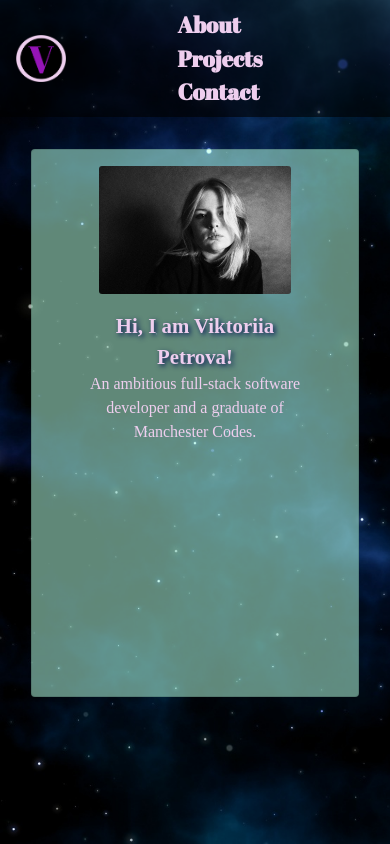
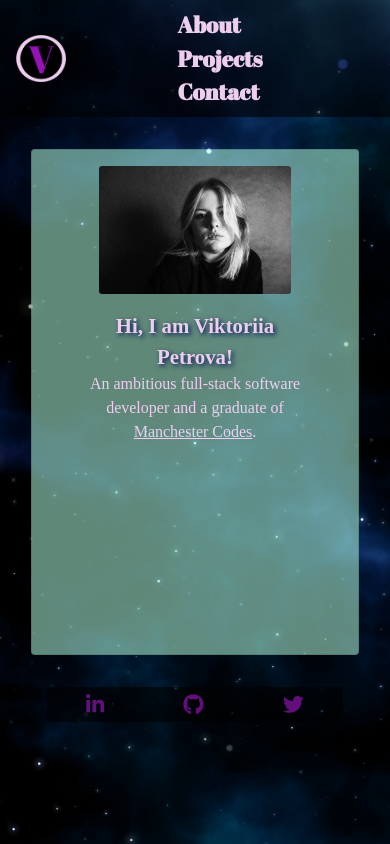
Before and after one commit to etrovavica1221/vik-petrova-portfolio, a React (Create React App) app: page / in a window 390 px wide. Built offline with nearby package versions, Linux system fonts and the light colour scheme; a web font is replaced by a local one.

Commit message:
Add social medias icons

```diff
--- a/package.json
+++ b/package.json
@@ -3,6 +3,10 @@
   "version": "0.1.0",
   "private": true,
   "dependencies": {
+    "@fortawesome/fontawesome-svg-core": "^1.2.32",
+    "@fortawesome/free-brands-svg-icons": "^5.15.1",
+    "@fortawesome/free-solid-svg-icons": "^5.15.1",
+    "@fortawesome/react-fontawesome": "^0.1.12",
     "@testing-library/jest-dom": "^4.2.4",
     "@testing-library/react": "^9.5.0",
     "@testing-library/user-event": "^7.2.1",
--- a/src/App.js
+++ b/src/App.js
@@ -4,17 +4,19 @@ import './styles/App.css';
 import NavBar from './Navbar.js';
 import Home from './Home.js';
 import Project from './Project.js';
+import Social from './Social.js';
 
 function App() {
   return (
     <BrowserRouter>
       <div className="App">
         <NavBar />
+        <Social />
           <Switch>
             <Route exact path="/" render={() => <Home />} />
             <Route exact path="/projects" render={() => <Project />} />
             <Route exact path="/contact"/>
-        </Switch>
+          </Switch>
       </div>
     </BrowserRouter>
   );
--- a/src/Home.js
+++ b/src/Home.js
@@ -1,11 +1,13 @@
 import React from 'react';
 import { Card, CardImg, CardTitle, CardText} from 'reactstrap';
+import SocialMobile from './SocialMobile.js';
 import './styles/Home.css';
 
 function Home() {
   const avatar = require('./styles/avatar.jpg');
 
     return (
+      <div>
         <Card id="aboutMe-container">
           <CardImg id="profile-wrap" src={avatar} alt="profile">
           </CardImg>
@@ -21,6 +23,8 @@ function Home() {
             </CardText>
           </div>
         </Card>
+        <SocialMobile />
+      </div>
     );
 }
 
--- /dev/null
+++ b/src/Social.js
@@ -0,0 +1,34 @@
+import React from 'react';
+import { FontAwesomeIcon } from '@fortawesome/react-fontawesome';
+import { faGithub, faLinkedinIn, faTwitter } from "@fortawesome/free-brands-svg-icons";
+import './styles/Social.css';
+
+function Social() {
+    return (
+        <div id="social-container">
+            <a
+                href="https://www.linkedin.com/in/viktoriia-petrova-76865617b/"
+                target="_blank"
+                rel="noopener noreferrer"
+                className="contact-details">
+                <FontAwesomeIcon className="spin" icon={ faLinkedinIn } />
+            </a>
+            <a
+                href="https://github.com/etrovavica1221"
+                target="_blank"
+                rel="noopener noreferrer"
+                className="contact-details">
+                <FontAwesomeIcon className="spin" icon={ faGithub } />
+            </a>
+            <a
+                href="https://twitter.com/ViPavaleni"
+                target="_blank"
+                rel="noopener noreferrer"
+                className="contact-details">
+                <FontAwesomeIcon className="spin" icon={ faTwitter } />
+            </a>
+        </div>
+    );
+}
+
+export default Social;
--- /dev/null
+++ b/src/SocialMobile.js
@@ -0,0 +1,40 @@
+import React from 'react';
+import { FontAwesomeIcon } from '@fortawesome/react-fontawesome';
+import { faGithub, faLinkedinIn, faTwitter } from "@fortawesome/free-brands-svg-icons";
+import './styles/SocialMobile.css';
+
+function SocialMobile() {
+    return (
+        <div id="socialMobile-container">
+            <a
+                href="https://www.linkedin.com/in/viktoriia-petrova-76865617b/"
+                target="_blank"
+                rel="noopener noreferrer"
+                className="contact-details"
+                id="contact-details-mobile"
+            >
+                <FontAwesomeIcon className="spin" icon={ faLinkedinIn } />
+            </a>
+            <a
+                href="https://github.com/etrovavica1221"
+                target="_blank"
+                rel="noopener noreferrer"
+                className="contact-details"
+                id="contact-details-mobile"
+            >
+                <FontAwesomeIcon className="spin" icon={ faGithub } />
+            </a>
+            <a
+                href="https://twitter.com/ViPavaleni"
+                target="_blank"
+                rel="noopener noreferrer"
+                className="contact-details"
+                id="contact-details-mobile"
+            >
+                <FontAwesomeIcon className="spin" icon={ faTwitter } />
+            </a>
+        </div>
+    );
+}
+
+export default SocialMobile;
--- a/src/styles/Home.css
+++ b/src/styles/Home.css
@@ -8,7 +8,7 @@
   width: 76%;
   height: 65vh;
   background-color: #b5ffe188;
-  margin: 7em auto;
+  margin: 7em auto 0 auto;
 }
 
 #profile-wrap {
@@ -28,6 +28,7 @@
 
 #my-info a {
   color: #eeceee;
+  text-decoration: underline;
 }
 
 #greeting {
@@ -136,7 +137,7 @@
 @media only screen and (max-width: 991px) {
   #aboutMe-container {
     flex-direction: column;
-    height: 65vh;
+    height: 60vh;
   }
 
   #my-info {
--- a/src/styles/Navbar.css
+++ b/src/styles/Navbar.css
@@ -19,7 +19,8 @@
 }
 
 .nav-item:hover {
-    color: #eeceee;
+    color: #9614b7a9;
+    transition: color 0.6s;
 }
 
 a:hover {
--- /dev/null
+++ b/src/styles/Social.css
@@ -0,0 +1,56 @@
+#social-container {
+    display: flex;
+    flex-direction: column;
+    padding: 0;
+    width: 7%;
+    height: 65vh;
+    background-color: rgba(0, 0, 0, 0.61);
+    float: right;
+    margin: 7em 0 auto 0;
+    color: white;
+}
+
+.contact-details {
+    font-size: 3em;
+    margin: auto;
+    border-radius: 50%;
+}
+
+a {
+    color: #9614b7a9;
+}
+
+.contact-details:hover {
+    color: #9614b7;
+}
+
+.spin {
+    -webkit-transition: -webkit-transform .8s ease-in-out;
+            transition:         transform .8s ease-in-out;
+}
+
+.spin:hover {
+    -webkit-transform: rotate(360deg);
+    transform: rotate(360deg);
+}
+
+
+@media only screen and (max-width: 1650px) {
+  #social-container {
+    height: 60vh;
+    margin-top: 5em;
+  }
+}
+
+@media only screen and (max-width: 1200px) {
+  #social-container {
+    margin-top: 2em;
+    height: 68vh;
+  }
+}
+
+@media only screen and (max-width: 991px) {
+  #social-container {
+    display: none;
+  }
+}
--- /dev/null
+++ b/src/styles/SocialMobile.css
@@ -0,0 +1,20 @@
+#socialMobile-container {
+    display: flex;
+    flex-direction: row;
+    padding: 0;
+    width: 76%;
+    height: 2.2em;
+    background-color: rgba(0, 0, 0, 0.61);
+    margin: auto auto 0 auto;
+    color: white;
+}
+
+#contact-details-mobile {
+    font-size: 1.3em;
+}
+
+@media only screen and (min-width: 992px) {
+  #socialMobile-container {
+    display: none;
+  }
+}
```
Also changed, not shown: src/Navbar.js (indentation only), 1 other file (tests, documents, lock files or other folders). Lines whose indentation alone changed are shown as unchanged.
